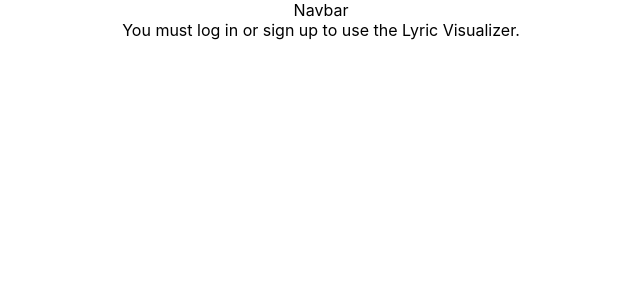
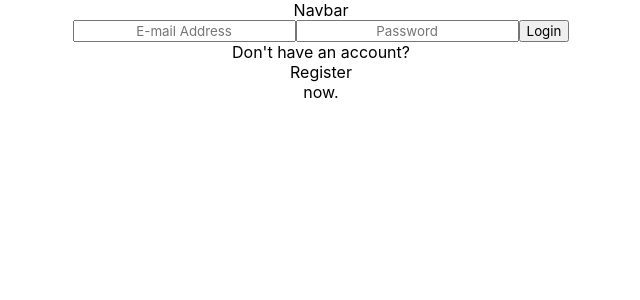
Before and after one commit to DSD3V/Lyric-Visualizer, a React (Create React App) app in the folder frontend/: page / in a window 1280 px wide. Shown: the top 300 px of the page, without its empty margins (319-959 px from the left). Built offline with nearby package versions, Linux system fonts and the light colour scheme.

Commit message:
Firebase authentication

```diff
--- a/frontend/src/actions/userActions.ts
+++ b/frontend/src/actions/userActions.ts
@@ -1,52 +1,73 @@
-import { createAction, Dispatch } from '@reduxjs/toolkit';
+import { createAction, Dispatch } from '@reduxjs/toolkit'
+import { auth } from '../firebase/config'
 
-export const LOG_IN_FAILED = createAction('LOG_IN_FAILED');
-export const LOG_IN_STARTED = createAction('LOG_IN_STARTED');
-export const LOG_IN_SUCCEEDED = createAction('LOG_IN_SUCCEEDED', userData => ({
-  payload: userData,
-}));
+export const LOG_IN_FAILED = createAction('LOG_IN_FAILED')
+export const LOG_IN_STARTED = createAction('LOG_IN_STARTED')
+export const LOG_IN_SUCCEEDED = createAction(
+  'LOG_IN_SUCCEEDED',
+  (userData) => ({
+    payload: userData
+  })
+)
 
-export const LOG_OUT_FAILED = createAction('LOG_OUT_FAILED');
-export const LOG_OUT_STARTED = createAction('LOG_OUT_STARTED');
-export const LOG_OUT_SUCCEEDED = createAction('LOG_OUT_SUCCEEDED');
+export const LOG_OUT_FAILED = createAction('LOG_OUT_FAILED')
+export const LOG_OUT_STARTED = createAction('LOG_OUT_STARTED')
+export const LOG_OUT_SUCCEEDED = createAction('LOG_OUT_SUCCEEDED')
 
-export const SIGN_UP_FAILED = createAction('SIGN_UP_FAILED');
-export const SIGN_UP_STARTED = createAction('SIGN_UP_STARTED');
+export const SIGN_UP_FAILED = createAction('SIGN_UP_FAILED')
+export const SIGN_UP_STARTED = createAction('SIGN_UP_STARTED')
 export const SIGN_UP_SUCCEEDED = createAction(
   'SIGN_UP_SUCCEEDED',
-  userData => ({
-    payload: userData,
+  (userData) => ({
+    payload: userData
   })
-);
+)
 
 export const logIn =
-  (userData: { email: string }) => async (dispatch: Dispatch) => {
-    dispatch(LOG_IN_STARTED());
+  (userData: { email: string; password: string }) =>
+  async (dispatch: Dispatch) => {
+    dispatch(LOG_IN_STARTED())
 
-    //TO-DO: Try logging in
-
-    dispatch(LOG_IN_SUCCEEDED(userData));
-
-    //dispatch(LOG_IN_FAILED);
-  };
+    try {
+      const res = await auth.signInWithEmailAndPassword(
+        userData.email,
+        userData.password
+      )
+      console.log(res)
+      dispatch(LOG_IN_SUCCEEDED(userData))
+    } catch (err) {
+      console.log(err)
+      dispatch(LOG_IN_FAILED)
+    }
+  }
 
 export const logOut = () => async (dispatch: Dispatch) => {
-  dispatch(LOG_OUT_STARTED());
+  dispatch(LOG_OUT_STARTED())
 
   //TO-DO: Try logging out
 
-  dispatch(LOG_OUT_SUCCEEDED());
-
-  //dispatch(LOG_OUT_FAILED);
-};
+  try {
+    await auth.signOut()
+    dispatch(LOG_OUT_SUCCEEDED())
+  } catch (err) {
+    console.log(err)
+    dispatch(LOG_OUT_FAILED)
+  }
+}
 
 export const signUp =
-  (userData: { email: string }) => async (dispatch: Dispatch) => {
-    dispatch(SIGN_UP_STARTED());
+  (userData: { email: string; password: string }) =>
+  async (dispatch: Dispatch) => {
+    dispatch(SIGN_UP_STARTED())
 
-    //TO-DO: Try signing up
-
-    dispatch(SIGN_UP_SUCCEEDED(userData));
-
-    //dispatch(SIGN_UP_FAILED);
-  };
+    try {
+      await auth.createUserWithEmailAndPassword(
+        userData.email,
+        userData.password
+      )
+      dispatch(SIGN_UP_SUCCEEDED(userData))
+    } catch (err) {
+      console.log(err)
+      dispatch(SIGN_UP_FAILED)
+    }
+  }
--- a/frontend/src/components/LoginSignup.tsx
+++ b/frontend/src/components/LoginSignup.tsx
@@ -1,3 +1,79 @@
+import React, { useEffect, useState } from 'react'
+import { logIn, signUp } from '../actions/userActions'
+import { useDispatch } from 'react-redux'
+
 export const LoginSignup = () => {
-  return <div>You must log in or sign up to use the Lyric Visualizer.</div>;
-};
+  const [email, setEmail] = useState('')
+  const [password, setPassword] = useState('')
+  const [register, setRegister] = useState(false)
+  const dispatch = useDispatch()
+  return (
+    <>
+      {!register ? (
+        <div className='login'>
+          <div className='login_container'>
+            <input
+              type='text'
+              className='login_email'
+              value={email}
+              onChange={(e) => setEmail(e.target.value)}
+              placeholder='E-mail Address'
+            />
+            <input
+              type='password'
+              className='login_password'
+              value={password}
+              onChange={(e) => setPassword(e.target.value)}
+              placeholder='Password'
+            />
+            <button
+              className='login_btn'
+              onClick={() => dispatch(logIn({ email, password }))}
+            >
+              Login
+            </button>
+            {/* <button className="login_btn login_google" onClick={signInWithGoogle}>
+        Login with Google
+      </button> */}
+            <div>
+              Don't have an account?{' '}
+              <div onClick={() => setRegister(true)}>Register</div> now.
+            </div>
+          </div>
+        </div>
+      ) : (
+        <div className='register'>
+          <div className='register_container'>
+            <input
+              type='text'
+              className='register_email'
+              value={email}
+              onChange={(e) => setEmail(e.target.value)}
+              placeholder='E-mail Address'
+            />
+            <input
+              type='password'
+              className='register_password'
+              value={password}
+              onChange={(e) => setPassword(e.target.value)}
+              placeholder='Password'
+            />
+            <button
+              className='register_btn'
+              onClick={() => dispatch(signUp({ email, password }))}
+            >
+              Register
+            </button>
+            {/* <button className="login_btn login_google" onClick={signInWithGoogle}>
+        Login with Google
+      </button> */}
+            <div>
+              Already have an account?{' '}
+              <div onClick={() => setRegister(false)}>Log in</div> now.
+            </div>
+          </div>
+        </div>
+      )}
+    </>
+  )
+}
--- /dev/null
+++ b/frontend/src/firebase/config.js
@@ -0,0 +1,22 @@
+// Import the functions you need from the SDKs you need
+import firebase from 'firebase/compat/app'
+import 'firebase/compat/auth'
+// TODO: Add SDKs for Firebase products that you want to use
+// https://firebase.google.com/docs/web/setup#available-libraries
+
+// Your web app's Firebase configuration
+// For Firebase JS SDK v7.20.0 and later, measurementId is optional
+const firebaseConfig = {
+  apiKey: 'AIzaSyBYc3raok0MfSV_ZKmsa_KORZwZrTRj1xk',
+  authDomain: 'lyric-visualizer.firebaseapp.com',
+  projectId: 'lyric-visualizer',
+  storageBucket: 'lyric-visualizer.appspot.com',
+  messagingSenderId: '589994476209',
+  appId: '1:589994476209:web:b496f7c978d46b48dad890',
+  measurementId: 'G-SZC75LBJF7'
+}
+
+// Initialize Firebase
+const app = firebase.initializeApp(firebaseConfig)
+
+export const auth = app.auth()
--- a/package.json
+++ b/package.json
@@ -1,7 +1,9 @@
 {
   "dependencies": {
     "axios": "^0.24.0",
-    "concurrently": "^6.4.0"
+    "concurrently": "^6.4.0",
+    "firebase": "^9.6.1",
+    "react-firebase-hooks": "^4.0.1"
   },
   "name": "lyric-visualizer",
   "scripts": {
```
Also changed, not shown: 1 other file (tests, documents, lock files or other folders).
